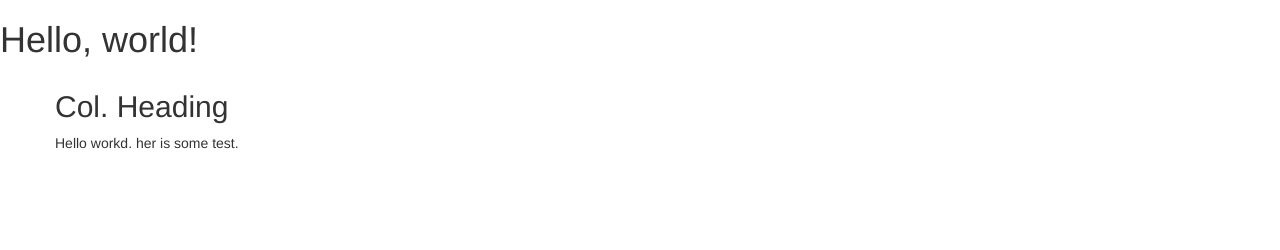
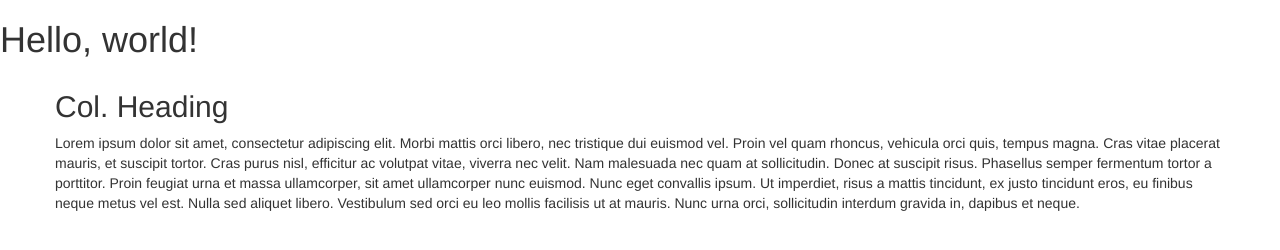
Before and after one commit to marisachao/first-bootstrap-demo, a plain HTML site: page index.html in a window 1280 px wide. Drawn offline with nearby package versions, Linux system fonts and the light colour scheme.

Commit message:
Update index.html

```diff
--- a/index.html
+++ b/index.html
@@ -24,7 +24,7 @@
       <div class ="row">
         <div>
           <h2>Col. Heading</h2>
-          <p>Hello workd. her is some test.</p>
+          <p>Lorem ipsum dolor sit amet, consectetur adipiscing elit. Morbi mattis orci libero, nec tristique dui euismod vel. Proin vel quam rhoncus, vehicula orci quis, tempus magna. Cras vitae placerat mauris, et suscipit tortor. Cras purus nisl, efficitur ac volutpat vitae, viverra nec velit. Nam malesuada nec quam at sollicitudin. Donec at suscipit risus. Phasellus semper fermentum tortor a porttitor. Proin feugiat urna et massa ullamcorper, sit amet ullamcorper nunc euismod. Nunc eget convallis ipsum. Ut imperdiet, risus a mattis tincidunt, ex justo tincidunt eros, eu finibus neque metus vel est. Nulla sed aliquet libero. Vestibulum sed orci eu leo mollis facilisis ut at mauris. Nunc urna orci, sollicitudin interdum gravida in, dapibus et neque.</p>
         </div>
       </div>
     </div>
```
